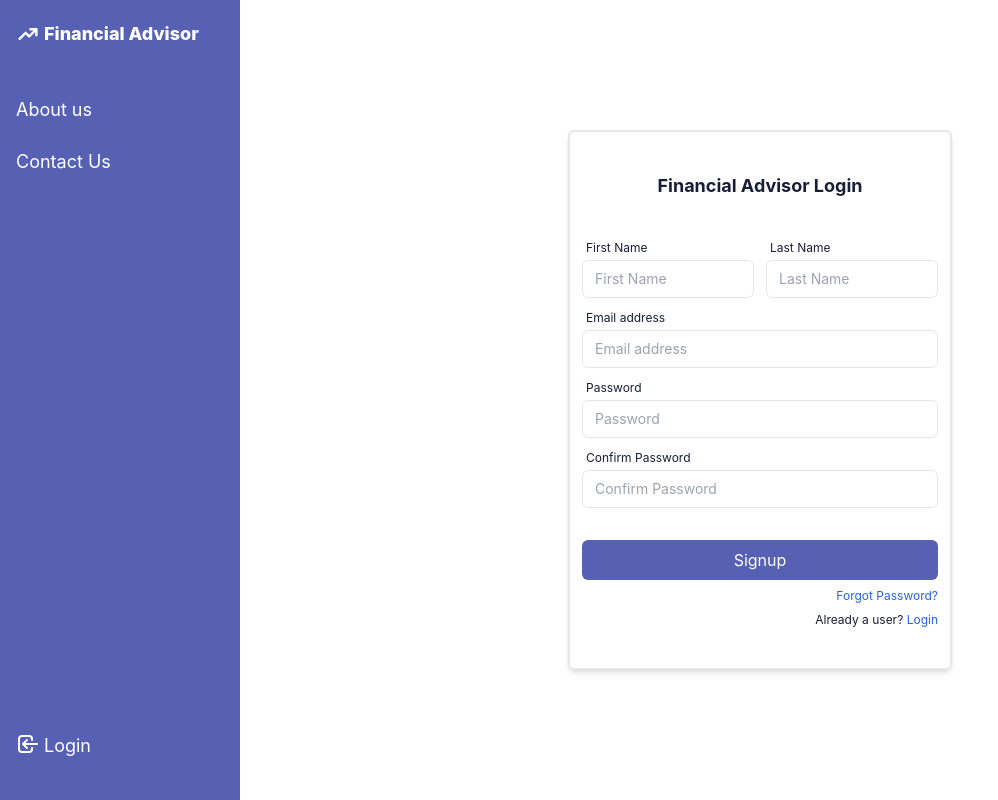
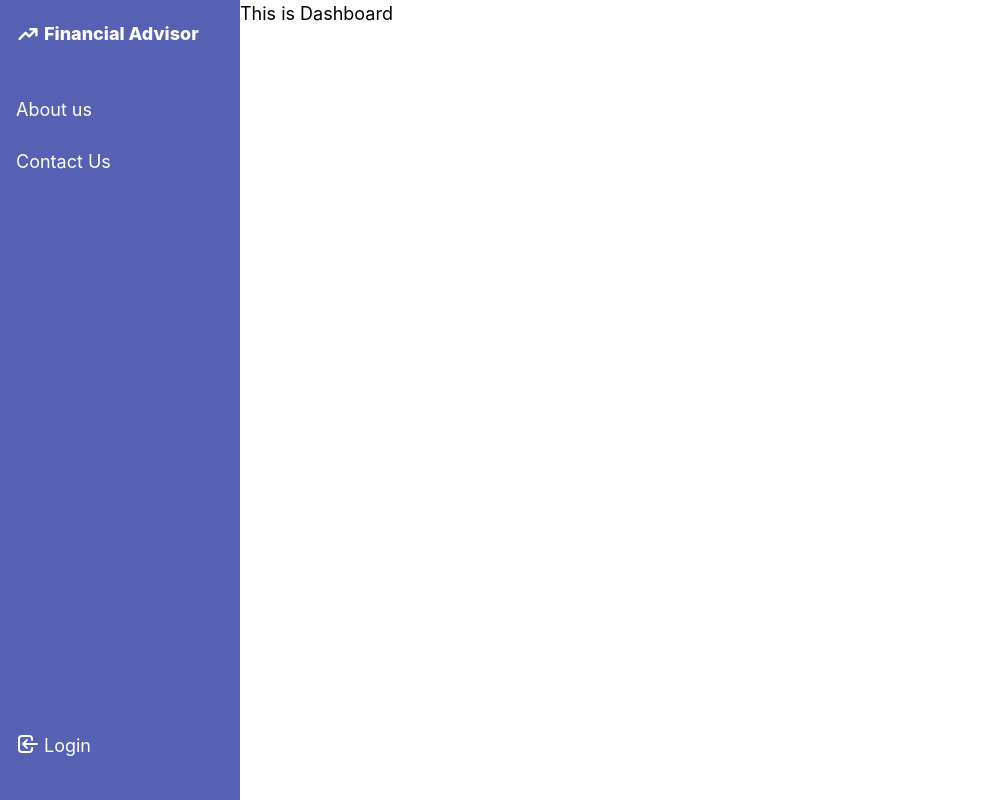
Before and after one commit to AMLCapstoneProjectTerm3/financial-advisor-frontend, a React (Create React App) app: page /dashboard in a window 1280 px wide. Shown: the whole page, without its empty margins (0-998 px from the left). Built offline with nearby package versions, Linux system fonts and the light colour scheme.

Commit message:
Added routing and protected routing + Dashboard

```diff
--- a/package.json
+++ b/package.json
@@ -10,6 +10,7 @@
     "@testing-library/user-event": "^13.5.0",
     "react": "^17.0.2",
     "react-dom": "^17.0.2",
+    "react-router-dom": "^6.2.2",
     "react-scripts": "5.0.0",
     "web-vitals": "^2.1.4"
   },
--- a/src/App.js
+++ b/src/App.js
@@ -1,20 +1,34 @@
+import { Fragment } from "react";
+import { BrowserRouter, Route, Routes } from "react-router-dom";
 import "./App.css";
 import Login from "./components/Login";
 import SideNavBar from "./components/SideNavBar";
 import Signup from "./components/Signup";
+import Dashboard from "./pages/Dashboard";
+import ProtectedRoute from "./ProtectedRoutes";
 
 function App() {
   return (
+    <BrowserRouter>
+      <Fragment>
         <div className="root-body">
           <div className="relative min-h-screen sm:flex text-lg">
             <SideNavBar />
             <div className="conten flex-1">
-          {/* content goes here --------------- */}
-          {/* <Login /> */}
-          <Signup />
+              <Routes>
+                <Route exact path="/login" element={<Login />} />
+                <Route exact path="/signup" element={<Signup />} />
+
+                <Route exact path="/" element={<Login />} />
+                <Route exact="/dashboard" element={<ProtectedRoute/>} >
+                  <Route exact path="/dashboard" element={<Dashboard />} />
+                </Route>
+              </Routes>
             </div>
           </div>
         </div>
+      </Fragment>
+    </BrowserRouter>
   );
 }
 
--- /dev/null
+++ b/src/ProtectedRoutes.js
@@ -0,0 +1,12 @@
+import React from "react";
+import { Outlet, Navigate } from "react-router-dom";
+
+function ProtectedRoute({ component: Component, ...restOfProps }) {
+//   const isAuthenticated = localStorage.getItem("user");
+//   console.log("this", isAuthenticated);
+const isAuthenticated = true
+
+  return isAuthenticated ? <Outlet /> : <Navigate to="/login" />
+}
+
+export default ProtectedRoute;
--- /dev/null
+++ b/src/pages/Dashboard.js
@@ -0,0 +1,9 @@
+import React, { Component } from 'react'
+
+export default class Dashboard extends Component {
+  render() {
+    return (
+      <div>This is Dashboard</div>
+    )
+  }
+}
```
Also changed, not shown: src/Routes.js (added), 1 other file (tests, documents, lock files or other folders). Lines whose indentation alone changed are shown as unchanged.
